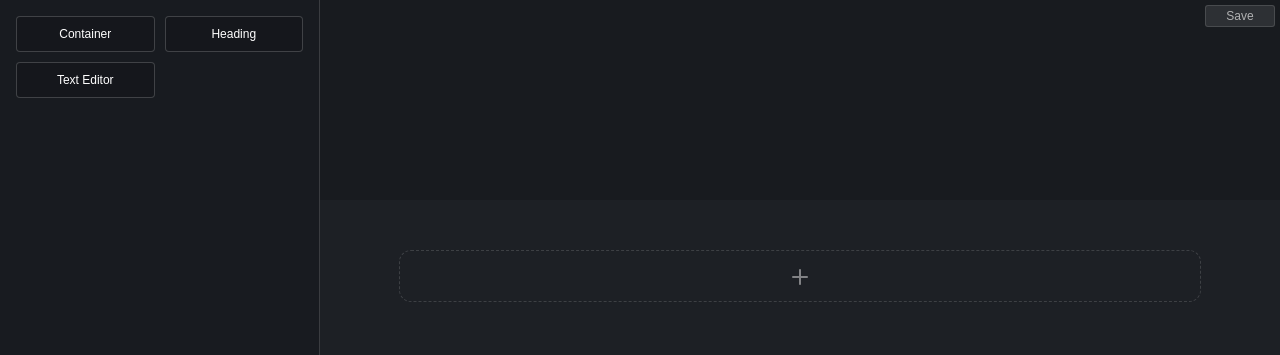
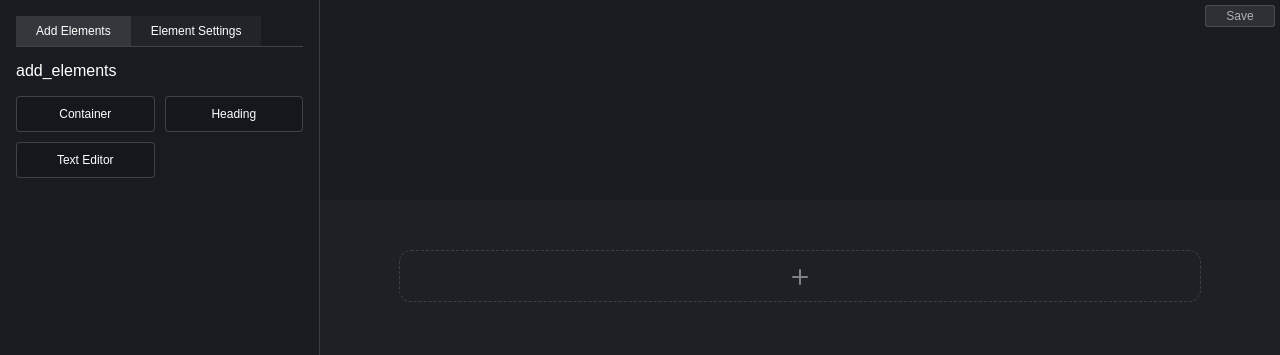
Before and after one commit to aliboy08/page-builder, a website built with Vite: page index.html in a window 1280 px wide. Shown: the top 355 px of the page. Built offline with nearby package versions, Linux system fonts and the light colour scheme; a web font is replaced by a local one.

Commit message:
control panel tabs

```diff
--- /dev/null
+++ b/src/components/tabs/tabs.js
@@ -0,0 +1,57 @@
+import './tabs.scss';
+import { create_div } from 'lib/utils';
+
+export default class Tabs {
+
+    constructor(args){
+
+        if( Array.isArray(args) ) {
+            this.create_html(args)
+        }
+
+    }
+
+    create_html(args){
+
+        const container = create_div('tabs');
+
+        const tabs_nav = create_div('tabs_nav', container);
+        const tabs_content = create_div('tabs_content', container);
+
+        this.nav = {};
+
+        args.forEach(tab=>{
+
+            const nav = create_div('tab_nav', tabs_nav, tab.label);
+            this.nav[tab.key] = nav;
+
+            nav.content = create_div('tab_content', tabs_content)
+            nav.content.style.display = 'none';
+            nav.content.textContent = tab.key;
+
+            nav.addEventListener('click', ()=>this.set(tab.key))
+        })
+
+
+        this.set(Object.keys(this.nav)[0])
+
+        this.container = container;
+    }
+
+    set(key){
+
+        if( this.current === key ) return;
+        this.unset_previous();
+        this.current = key;
+        this.nav[this.current].classList.add('active')
+        this.nav[this.current].content.style.display = '';
+
+    }
+
+    unset_previous(){
+        if( !this.current ) return;
+        this.nav[this.current].classList.remove('active')
+        this.nav[this.current].content.style.display = 'none';
+    }
+
+}
--- a/src/modules/builder/save/save.js
+++ b/src/modules/builder/save/save.js
@@ -23,7 +23,7 @@ export default class Builder_Save {
             setTimeout(()=>{
                 button.textContent = 'Save';
                 button.dataset.state = '';
-            }, 2000)
+            }, 1500)
 
         })
 
--- a/src/modules/control_panel/control_panel.js
+++ b/src/modules/control_panel/control_panel.js
@@ -3,6 +3,7 @@ import { get_el, create_div } from 'lib/utils';
 import Resizer from 'components/resizer';
 import { global_hooks } from 'src/global_hooks';
 import Control_Panel_Settings_Loader from './settings_loader';
+import Tabs from 'components/tabs/tabs';
 
 export default class Control_Panel {
 
@@ -10,11 +11,10 @@ export default class Control_Panel {
 
         this.parent_container = args.parent_container;
         this.init_html();
+        this.init_tabs();
         this.init_resizer();
 
         this.settings_loader = new Control_Panel_Settings_Loader(this);
-
-
     }
 
     init_html(){
@@ -23,8 +23,8 @@ export default class Control_Panel {
         this.container.className = 'control_panel';
         this.parent_container.prepend(this.container)
 
-        const inner = create_div('inner', this.container)
-        this.body = create_div('body', inner)
+        this.inner = create_div('inner', this.container)
+        this.body = create_div('body', this.inner)
     }
 
     init_resizer(){
@@ -41,11 +41,30 @@ export default class Control_Panel {
     }
 
     init_manager(manager){
+
         manager.render_to(this.body)
+
     }
     // load_manager(manager){
     //     const container = this.container.querySelector('.body');
     //     manager.load(container);
     // }
 
+    init_tabs(){
+
+        this.tabs = new Tabs([
+            {
+                key: 'add_elements',
+                label: 'Add Elements',
+            },
+            {
+                key: 'element_settings',
+                label: 'Element Settings',
+            }
+        ]);
+
+        this.inner.prepend(this.tabs.container)
+
+    }
+
 }
--- a/src/modules/control_panel/control_panel.scss
+++ b/src/modules/control_panel/control_panel.scss
@@ -28,19 +28,26 @@
     opacity: 0;
 }
 
-// .control_panel .elements_manager_list {
-//     display: grid;
-//     grid-template-columns: 1fr 1fr;
-//     gap: 10px;
+.control_panel {
 
-//     .element {
-//         border: 1px solid #ffffff2f;
-//         border-radius: 4px;
-//         background: #0000001f;
-//         padding: 10px;
-//         font-size: 12px;
-//         display: flex;
-//         align-items: center;
-//         justify-content: center;
-//     }
-// }
+    .tabs_nav {
+        border-bottom: 1px solid #ffffff2c;
+        font-size: 12px;
+        display: flex;
+        align-items: flex-start;
+    }
+
+    .tab_nav {
+        padding: 8px 20px;
+        background: rgb(255 255 255 / 4%);
+        cursor: pointer;
+
+        &.active {
+            background: rgb(255 255 255 / 12%);
+        }
+    }
+
+    .tab_content {
+        padding: 15px 0 16px;
+    }
+}
--- a/src/modules/elements/heading/heading.js
+++ b/src/modules/elements/heading/heading.js
@@ -18,7 +18,6 @@ export default class Element_Heading extends Element_Base {
                     key: 'text',
                     label: 'Text',
                     on_change: (value)=>{
-                        console.log('element:text_change', value)
                         this.data.text = value;
                         this.html.textContent = value;
                     }
@@ -28,11 +27,7 @@ export default class Element_Heading extends Element_Base {
     }
 
     inner_html(){
-
         const data = this.data;
-
-        console.log('inner_html')
-
         return `${data.text}`;
     }
 
```
Also changed, not shown: src/components/tabs/tabs.scss (added).
